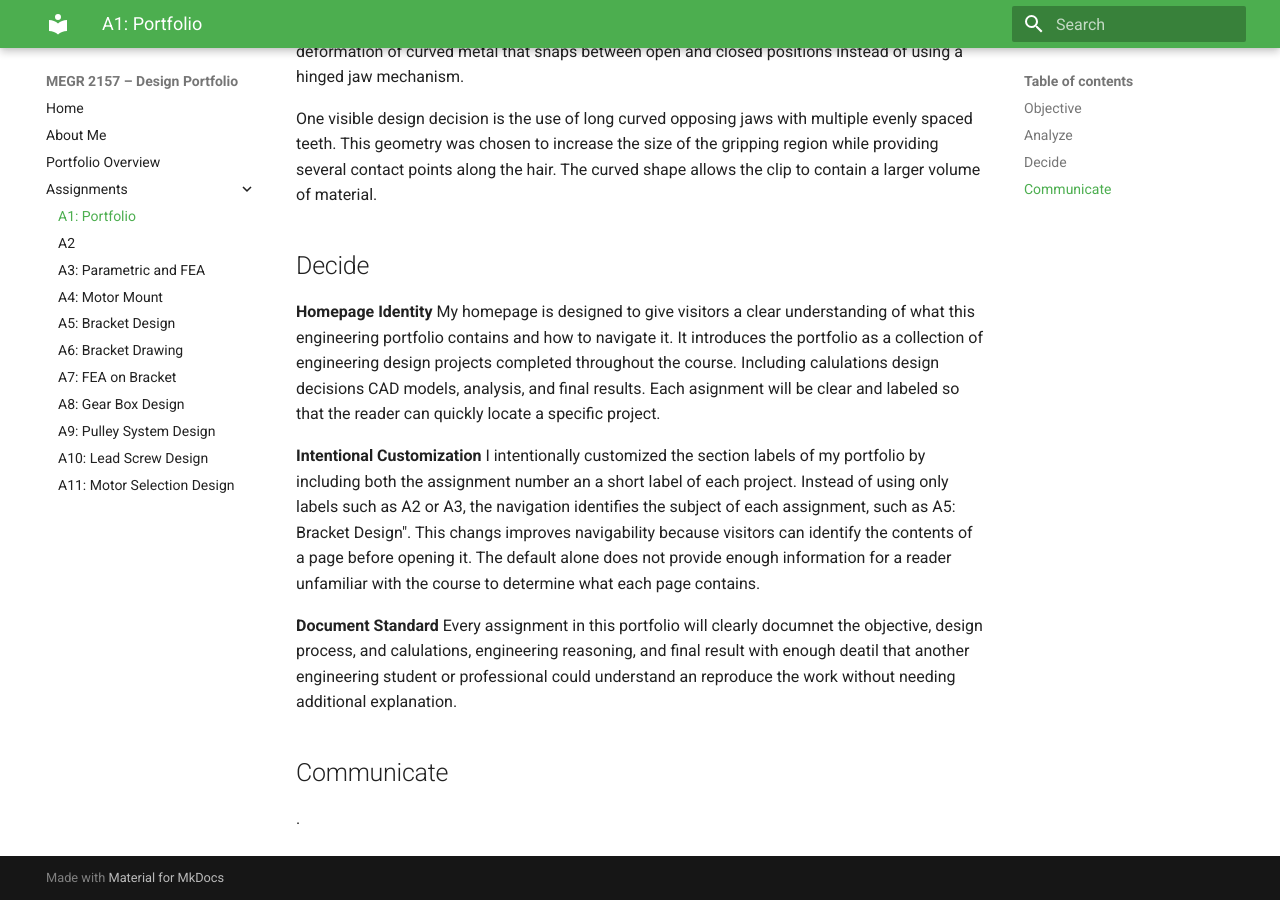
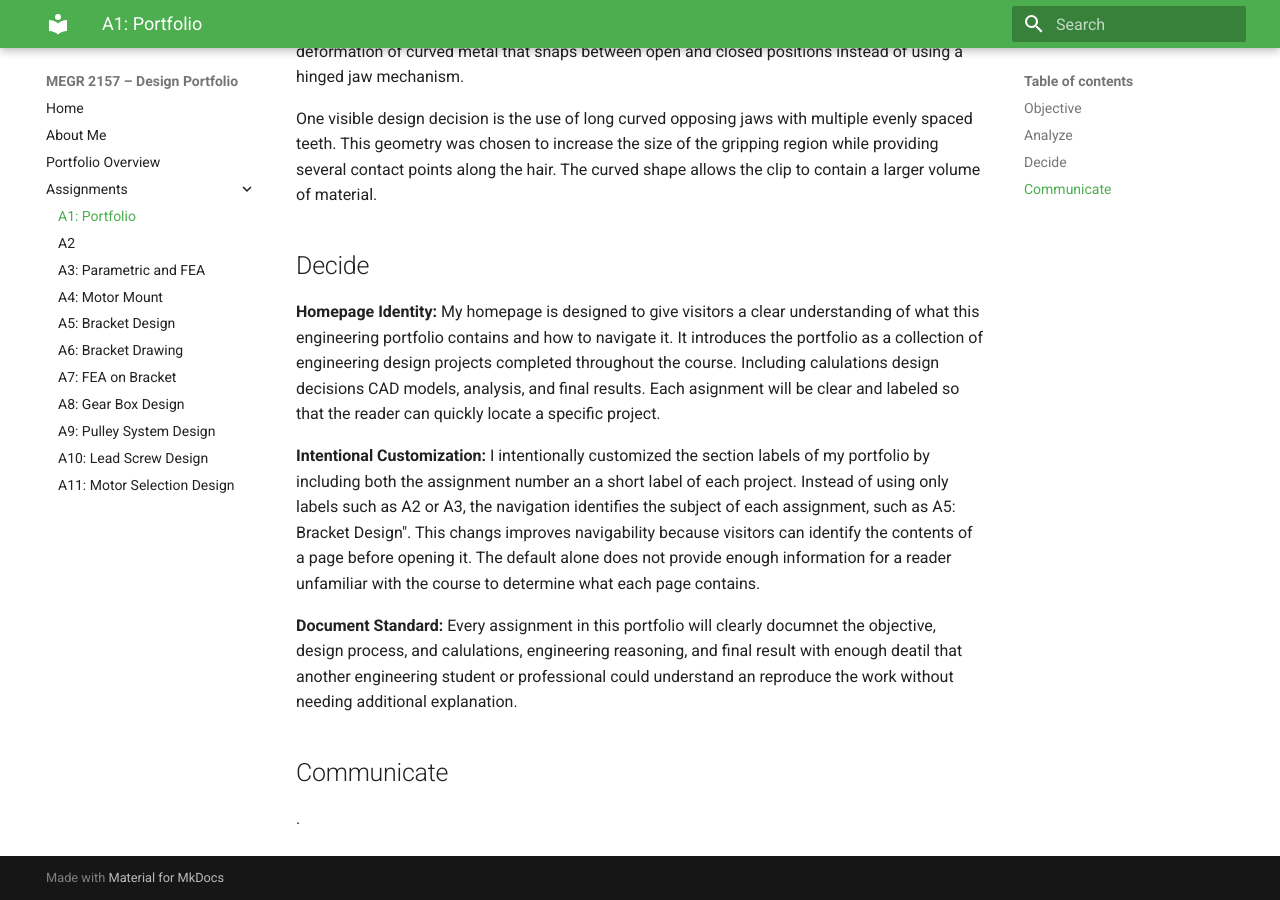
Before and after one commit to IzabellaMontero/megr2157-portfolio, an MkDocs documentation site: the page built from docs/assignments/A01/index.md, in a window 1280 px wide and 900 px high, scrolled down 4022 px. Built offline with MkDocs 1.6.1 and Material for MkDocs 9.7.7, drawn with Linux system fonts in a browser that asks for light colours.

```diff
--- a/docs/assignments/A01/index.md
+++ b/docs/assignments/A01/index.md
@@ -70,13 +70,13 @@ One visible design decision is the use of long curved opposing jaws with multipl
 
 ## Decide
 
-**Homepage Identity**
+**Homepage Identity:**
 My homepage is designed to give visitors a clear understanding of what this engineering portfolio contains and how to navigate it. It introduces the portfolio as a collection of engineering design projects completed throughout the course. Including calulations design decisions CAD models, analysis, and final results. Each asignment will be clear and labeled so that the reader can quickly locate a specific project.
 
-**Intentional Customization**
+**Intentional Customization:**
 I intentionally customized the section labels of my portfolio by including both the assignment number an a short label of each project. Instead of using only labels such as A2 or A3, the navigation identifies the subject of each assignment, such as A5: Bracket Design". This changs improves navigability because visitors can identify the contents of a page before opening it. The default alone does not provide enough information for a reader unfamiliar with the course to determine what each page contains.
 
-**Document Standard**
+**Document Standard:**
 Every assignment in this portfolio will clearly documnet the objective, design process, and calulations, engineering reasoning, and final result with enough deatil that another engineering student or professional could understand an reproduce the work without needing additional explanation.
 
 ## Communicate
```
